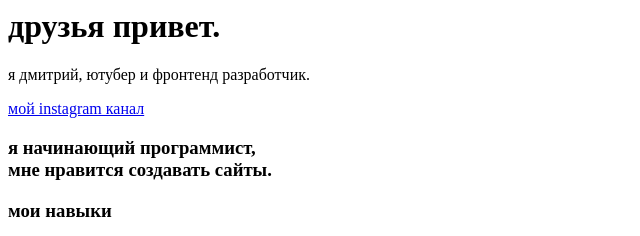
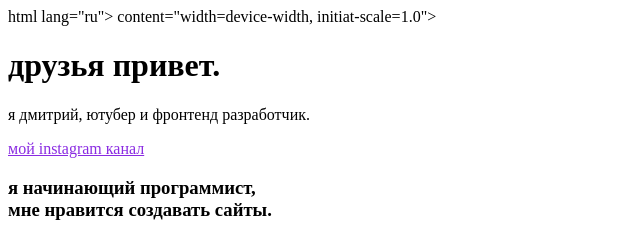
Before and after one commit to eduardamoev0-ui/Eduardamoev0-gmail.com, a plain HTML site: page index.html in a window 1280 px wide. Shown: the top 236 px of the page, without its empty margins (0-640 px from the left). Drawn offline with Linux system fonts and the light colour scheme.

Commit message:
Update index.html

```diff
--- a/index.html
+++ b/index.html
@@ -1,8 +1,17 @@
 
 <html>
 <head>
+    html lang="ru">
     <title>Dmitri Aslanov фронтендер</title>
     <meta charset="UTF-8">
+    <meta name="viewport">
+    content="width=device-width, initiat-scale=1.0">
+    <link ler="syylesheet" href=style.css>
+    <style>
+        a {
+            color: blueviolet;
+        }
+    </style>
 </head>
 
 <body>
```
